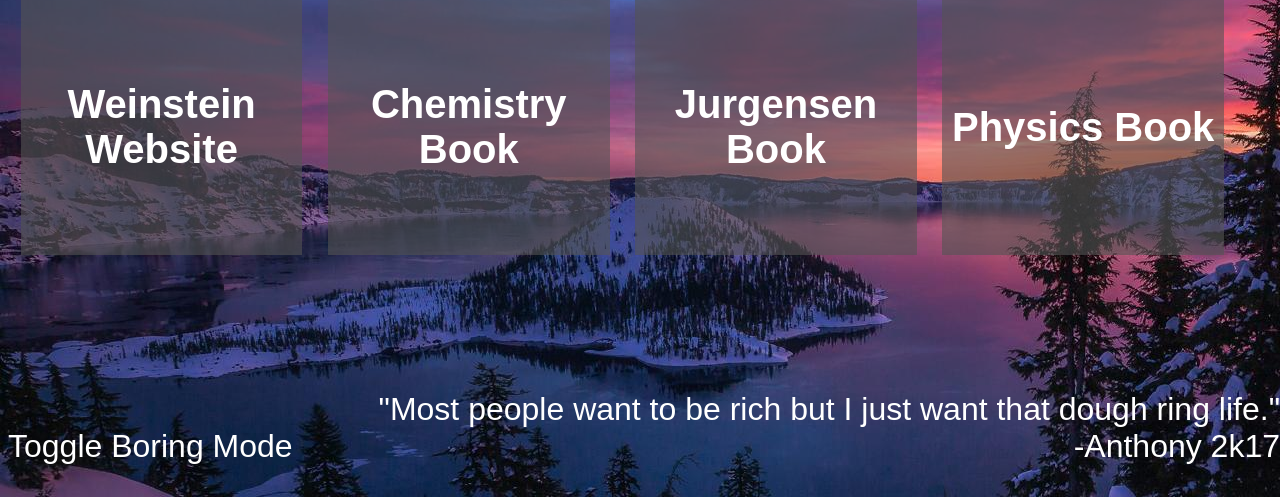
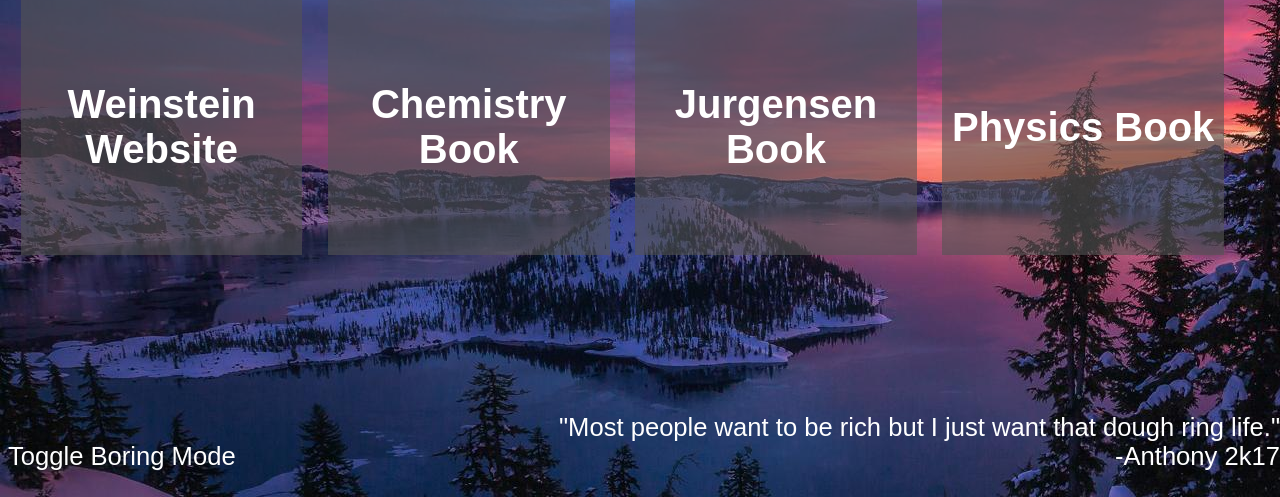
Before and after one commit to BRFNGRNBWS/brfngrnbws.github.io, a PHP site: page /usefulsite/index.html in a window 1280 px wide. Shown: the part 303-800 px from the top of the page. Run offline with PHP 8.4, Linux system fonts and the light colour scheme; some libraries are stand-ins or nearby versions.

Commit message:
dynamic font size

```diff
--- a/usefulsite/alt.css
+++ b/usefulsite/alt.css
@@ -20,7 +20,7 @@ html, body {
 
 p {
 	color: white;
-	font-size: 150%;
+	font-size: 2vw;
 	text-align: right;
 }
 
--- a/usefulsite/style.css
+++ b/usefulsite/style.css
@@ -26,7 +26,7 @@ html, body {
 
 p {
 	color: white;
-	font-size: 200%;
+	font-size: 2vw;
 	text-align: right;
 }
 
```
